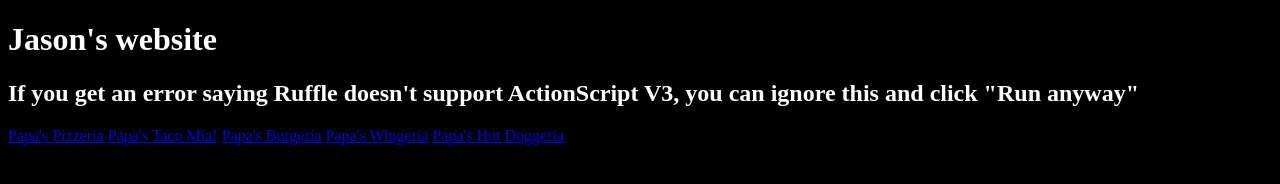
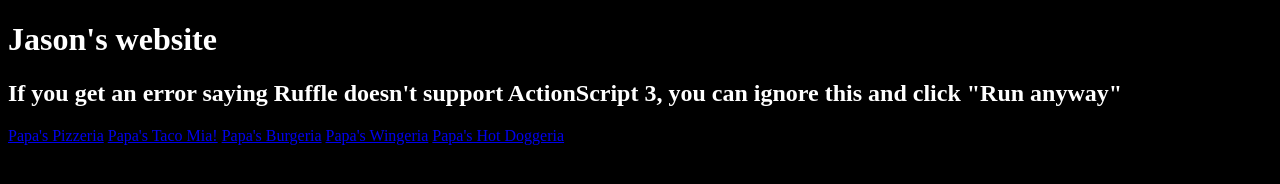
Before and after one commit to JasonOcelotz/JasonOcelotz.github.io, a plain HTML site: page play/index.html in a window 1280 px wide. Drawn offline with Linux system fonts and the light colour scheme.

Commit message:
Update index.html

```diff
--- a/play/index.html
+++ b/play/index.html
@@ -5,7 +5,7 @@
 <font color="white">
 
 <h1>Jason's website</h1>
-<h2>If you get an error saying Ruffle doesn't support ActionScript V3, you can ignore this and click "Run anyway"</h2>
+<h2>If you get an error saying Ruffle doesn't support ActionScript 3, you can ignore this and click "Run anyway"</h2>
    <title>Jason's website</title>
    </head>
 
```
